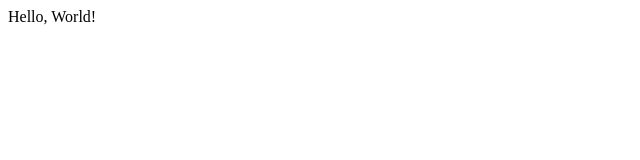
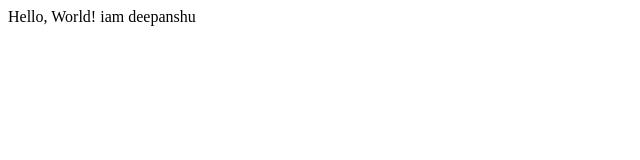
Before and after one commit to deepanshuarse/learning, a plain HTML site: page index.html in a window 1280 px wide. Shown: the whole page, without its empty margins (0-640 px from the left). Drawn offline with Linux system fonts and the light colour scheme.

Commit message:
add new text today

```diff
--- a/index.html
+++ b/index.html
@@ -1 +1 @@
-<p>Hello, World!</p>
+<p>Hello, World! iam deepanshu </p>
```
